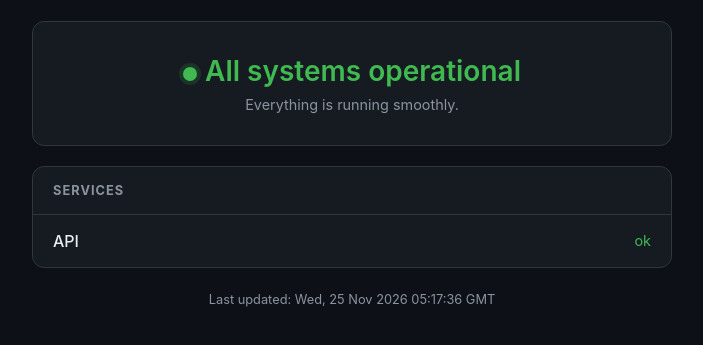
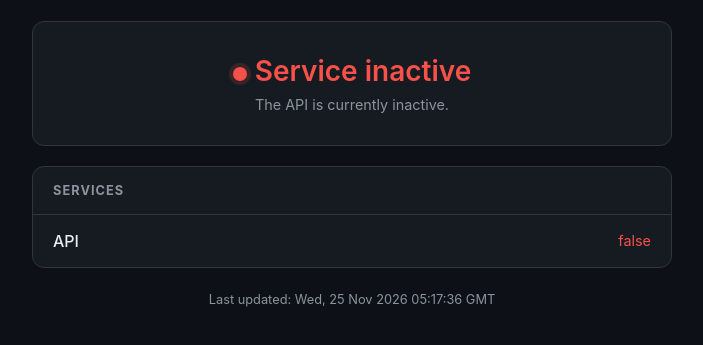
Before and after one commit to JesselZapanta/status-api, a website: page index.html in a window 1280 px wide. Shown: the part 263-608 px from the top of the page, without its empty margins (288-991 px from the left). Drawn offline with Linux system fonts and the light colour scheme.

Commit message:
Set active=false in status response and page

```diff
--- a/api/status.js
+++ b/api/status.js
@@ -2,7 +2,8 @@
 export async function GET() {
     return Response.json(
         {
-            status: "ok"
+            status: "ok",
+            active: false
         },
         {
             status: 200,
--- a/index.html
+++ b/index.html
@@ -12,6 +12,7 @@
             --text: #e6edf3;
             --muted: #8b949e;
             --green: #3fb950;
+            --red: #f85149;
         }
         * { box-sizing: border-box; margin: 0; padding: 0; }
         body {
@@ -43,7 +44,9 @@
             margin-right: 8px;
             box-shadow: 0 0 0 4px rgba(63,185,80,0.15);
         }
+        .dot.off { background: var(--red); box-shadow: 0 0 0 4px rgba(248,81,73,0.15); }
         .banner h2 { font-size: 1.75rem; font-weight: 600; color: var(--green); margin-bottom: 8px; }
+        .banner h2.off, .service-status.off { color: var(--red); }
         .banner p { color: var(--muted); font-size: 0.9rem; }
         .card {
             background: var(--card);
@@ -92,7 +95,18 @@
         fetch("status.json")
             .then((response) => response.json())
             .then((data) => {
-                document.getElementById("service-status").textContent = data.status;
+                const active = data.active;
+                const statusEl = document.getElementById("service-status");
+                statusEl.textContent = active ? data.status : "false";
+                statusEl.classList.toggle("off", !active);
+                const banner = document.querySelector(".banner h2");
+                banner.innerHTML = active
+                    ? '<span class="dot"></span>All systems operational'
+                    : '<span class="dot off"></span>Service inactive';
+                banner.classList.toggle("off", !active);
+                document.querySelector(".banner p").textContent = active
+                    ? "Everything is running smoothly."
+                    : "The API is currently inactive.";
             })
             .catch(() => {});
     </script>
--- a/status.json
+++ b/status.json
@@ -1 +1 @@
-{"status":"ok"}
+{"status":"ok","active":false}
```
